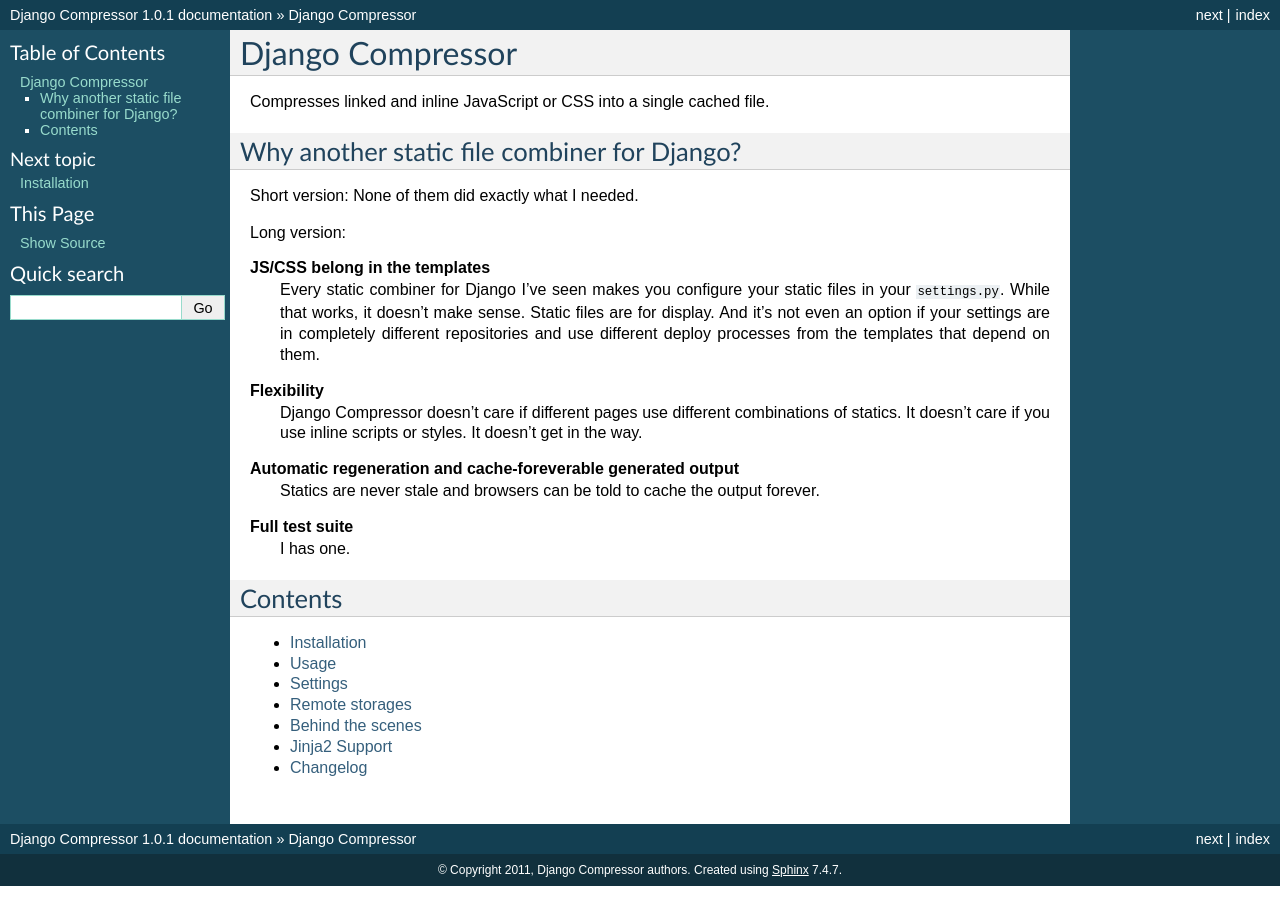
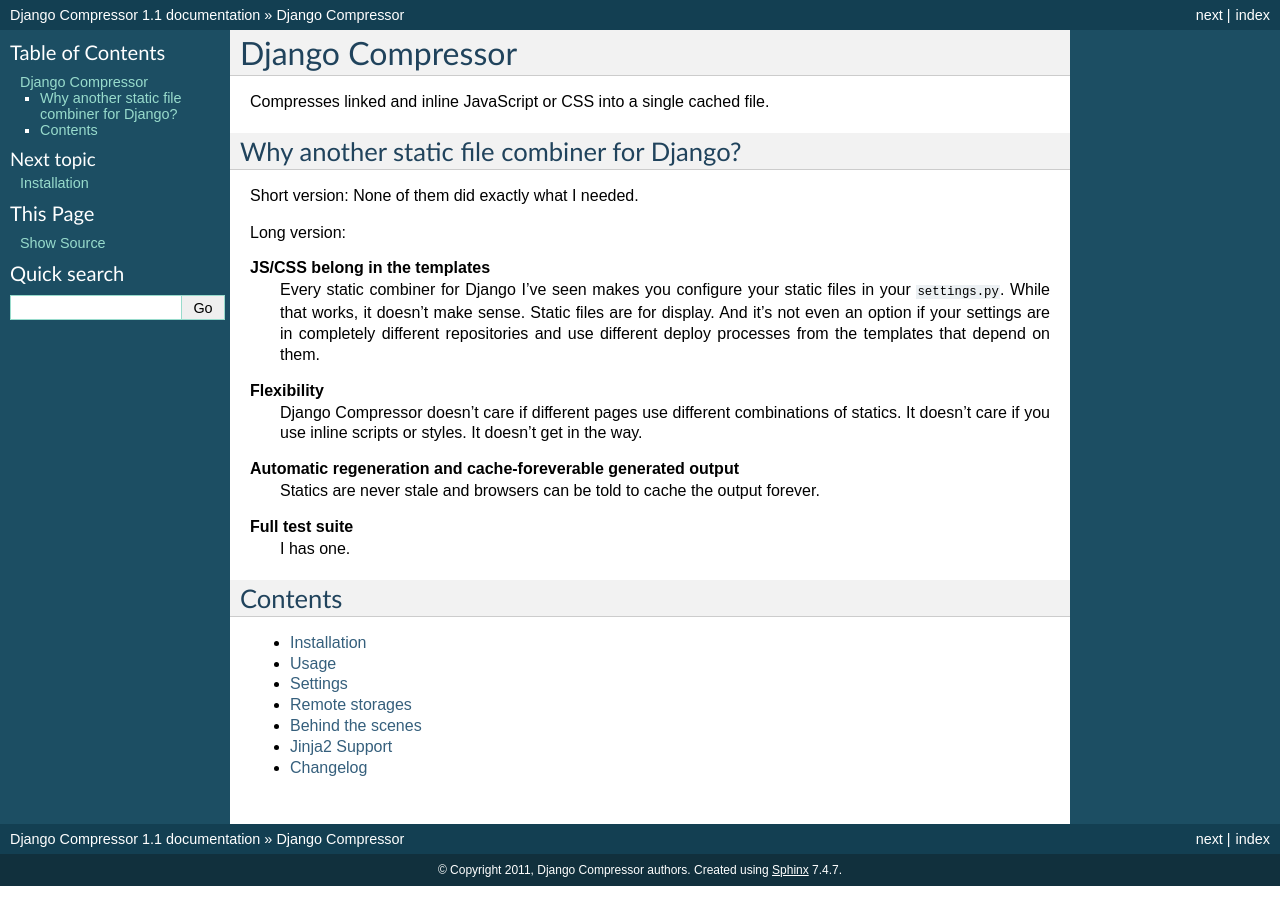
Before and after one commit to MichaelMatschiner/django-compressor, a Sphinx documentation site: the page built from docs/index.txt, in a window 1280 px wide. Built offline with Sphinx 7.4.7, drawn with Linux system fonts in a browser that asks for light colours.

Commit message:
Bumped version up a notch.

```diff
--- a/compressor/__init__.py
+++ b/compressor/__init__.py
@@ -1,2 +1,2 @@
 # following PEP 386, versiontools will pick it up
-__version__ = (1, 0, 1, "final", 0)
+__version__ = (1, 1, 0, "final", 0)
--- a/docs/conf.py
+++ b/docs/conf.py
@@ -48,9 +48,9 @@ copyright = u'2011, Django Compressor authors'
 # built documents.
 #
 # The short X.Y version.
-version = '1.0'
+version = '1.1'
 # The full version, including alpha/beta/rc tags.
-release = '1.0.1'
+release = '1.1'
 
 # The language for content autogenerated by Sphinx. Refer to documentation
 # for a list of supported languages.
```
